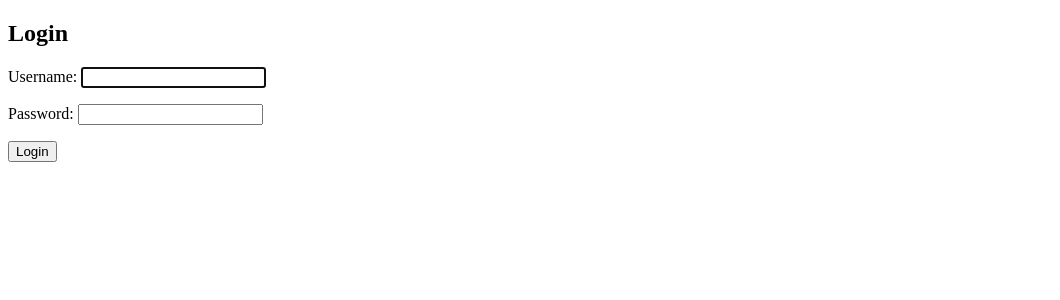
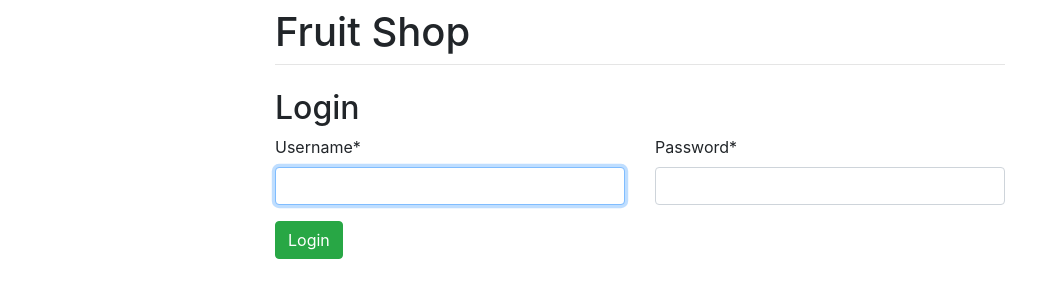
Before and after one commit to diogogomes77/django-fruit-shop, a Django app: page /users/login/ in a window 1280 px wide. Shown: the top 300 px of the page, without its empty margins (0-1060 px from the left). Run offline with Django 3.2, Linux system fonts and the light colour scheme; some libraries are stand-ins or nearby versions.

Commit message:
changed signup and login access to visitors only

```diff
--- a/fruit_shop/fruit_shop/settings.py
+++ b/fruit_shop/fruit_shop/settings.py
@@ -37,7 +37,8 @@ INSTALLED_APPS = [
     'django.contrib.sessions',
     'django.contrib.messages',
     'django.contrib.staticfiles',
-    'users'
+    'crispy_forms',
+    'users',
 ]
 
 MIDDLEWARE = [
@@ -125,3 +126,5 @@ STATIC_URL = '/static/'
 AUTH_USER_MODEL = 'users.ShopUser'
 
 LOGIN_REDIRECT_URL = '/'
+
+CRISPY_TEMPLATE_PACK = 'bootstrap4'
--- a/fruit_shop/users/templates/base.html
+++ b/fruit_shop/users/templates/base.html
@@ -1,14 +1,35 @@
-<!DOCTYPE html>
-<html>
+<!doctype html>
+<html lang="en">
   <head>
     <meta charset="utf-8">
-    <title>{% block title %}Fruit Shopl{% endblock %}</title>
+    <meta name="viewport" content="width=device-width, initial-scale=1, shrink-to-fit=no">
+    <link rel="stylesheet" href="https://stackpath.bootstrapcdn.com/bootstrap/4.1.3/css/bootstrap.min.css" integrity="sha384-MCw98/SFnGE8fJT3GXwEOngsV7Zt27NXFoaoApmYm81iuXoPkFOJwJ8ERdknLPMO" crossorigin="anonymous">
+    <title>Fruit Shop</title>
   </head>
   <body>
-    <main>
+    <div class="container">
+      <div class="row justify-content-center">
+        <div class="col-8">
+          <h1 class="mt-2">Fruit Shop</h1>
+          <hr class="mt-0 mb-4">
+        {% if form.errors %}
+            {% for field in form %}
+                {% for error in field.errors %}
+                    <div class="alert alert-danger">
+                        <strong>{{ error|escape }}</strong>
+                    </div>
+                {% endfor %}
+            {% endfor %}
+            {% for error in form.non_field_errors %}
+                <div class="alert alert-danger">
+                    <strong>{{ error|escape }}</strong>
+                </div>
+            {% endfor %}
+        {% endif %}
           {% block content %}
-
           {% endblock %}
-    </main>
+        </div>
+      </div>
+    </div>
   </body>
 </html>
--- a/fruit_shop/users/templates/login.html
+++ b/fruit_shop/users/templates/login.html
@@ -1,12 +1,19 @@
 {% extends 'base.html' %}
-
+{% load crispy_forms_tags %}
 {% block title %}Login{% endblock %}
 
 {% block content %}
 <h2>Login</h2>
-<form method="post">
+  <form method="post">
     {% csrf_token %}
-    {{ form.as_p }}
-    <button type="submit">Login</button>
-</form>
+    <div class="row">
+      <div class="col-6">
+        {{ form.username|as_crispy_field }}
+      </div>
+      <div class="col-6">
+        {{ form.password|as_crispy_field }}
+      </div>
+    </div>
+    <button type="submit" class="btn btn-success">Login</button>
+  </form>
 {% endblock %}
--- a/fruit_shop/users/templates/signup.html
+++ b/fruit_shop/users/templates/signup.html
@@ -1,12 +1,12 @@
 {% extends 'base.html' %}
-
+{% load crispy_forms_tags %}
 {% block title %}Sign Up{% endblock %}
 
 {% block content %}
     <h2>Sign up</h2>
     <form method="post">
         {% csrf_token %}
-        {{ form.as_p }}
-        <button type="submit">Sign up</button>
+        {{ form|crispy }}
+        <button type="submit" class="btn btn-success">Sign up</button>
     </form>
 {% endblock %}
--- a/fruit_shop/users/views.py
+++ b/fruit_shop/users/views.py
@@ -1,15 +1,31 @@
+from django.contrib.auth.mixins import LoginRequiredMixin
 from django.contrib.auth.views import LoginView
-from django.urls import reverse_lazy
+from django.http import HttpResponseForbidden
+from django.shortcuts import render
+from django.urls import reverse_lazy, reverse
 from django.views import generic
+from django.views.generic import FormView
 
 from users.forms import ShopUserCreationForm
 
 
-class SignUp(generic.CreateView):
+class VisitorsOnly(FormView):
+    def get(self, request, *args, **kwargs):
+        if request.user.is_authenticated:
+            return HttpResponseForbidden(render(request, "403.html"))
+        return super().get(request, *args, **kwargs)
+
+    def post(self, request, *args, **kwargs):
+        if request.user.is_authenticated:
+            return HttpResponseForbidden(reverse("403.html"))
+        return super().post(request, *args, **kwargs)
+
+
+class SignUp(VisitorsOnly, generic.CreateView):
     form_class = ShopUserCreationForm
     success_url = reverse_lazy('login')
     template_name = 'signup.html'
 
 
-class Login(LoginView):
+class Login(VisitorsOnly, LoginView):
     template_name = 'login.html'
```
Also changed, not shown: fruit_shop/users/templates/403.html (added, +7 -0 lines), fruit_shop/users/tests.py (+8 -1 lines). Lines whose indentation alone changed are shown as unchanged.
